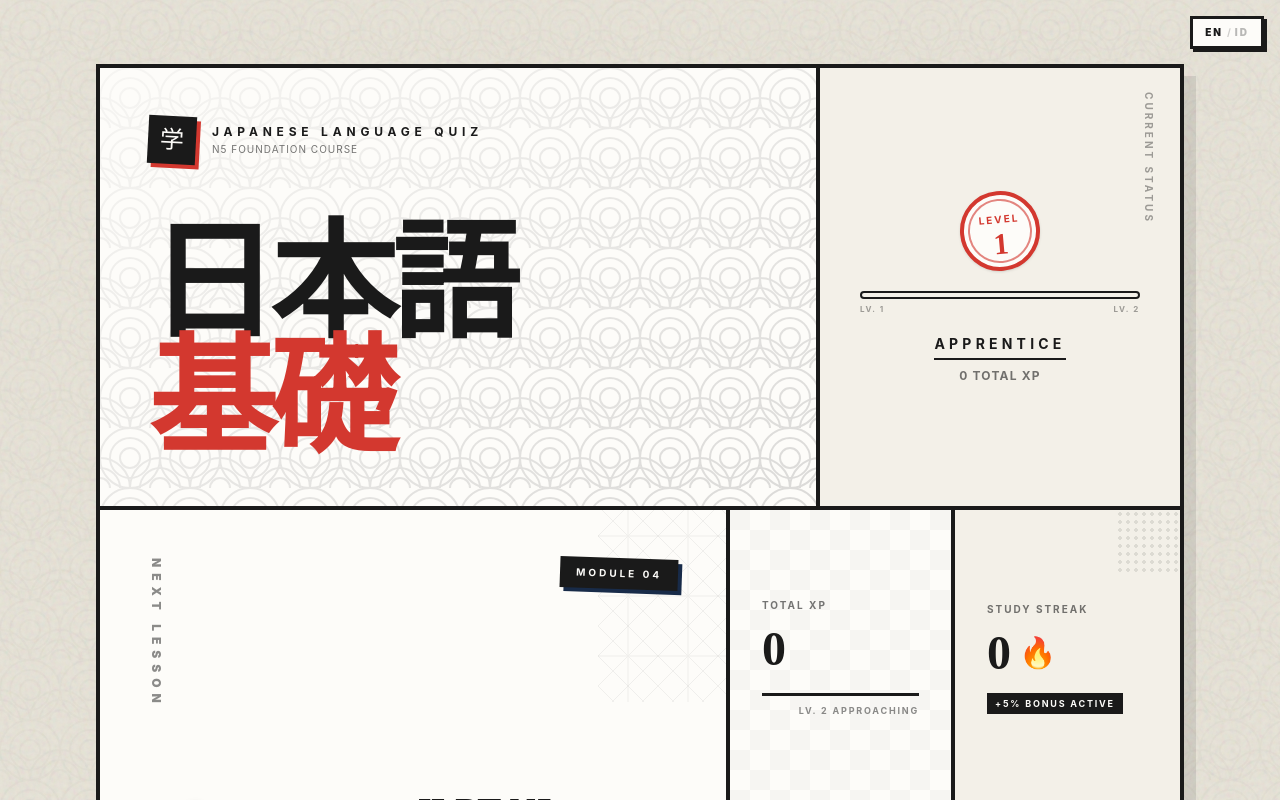
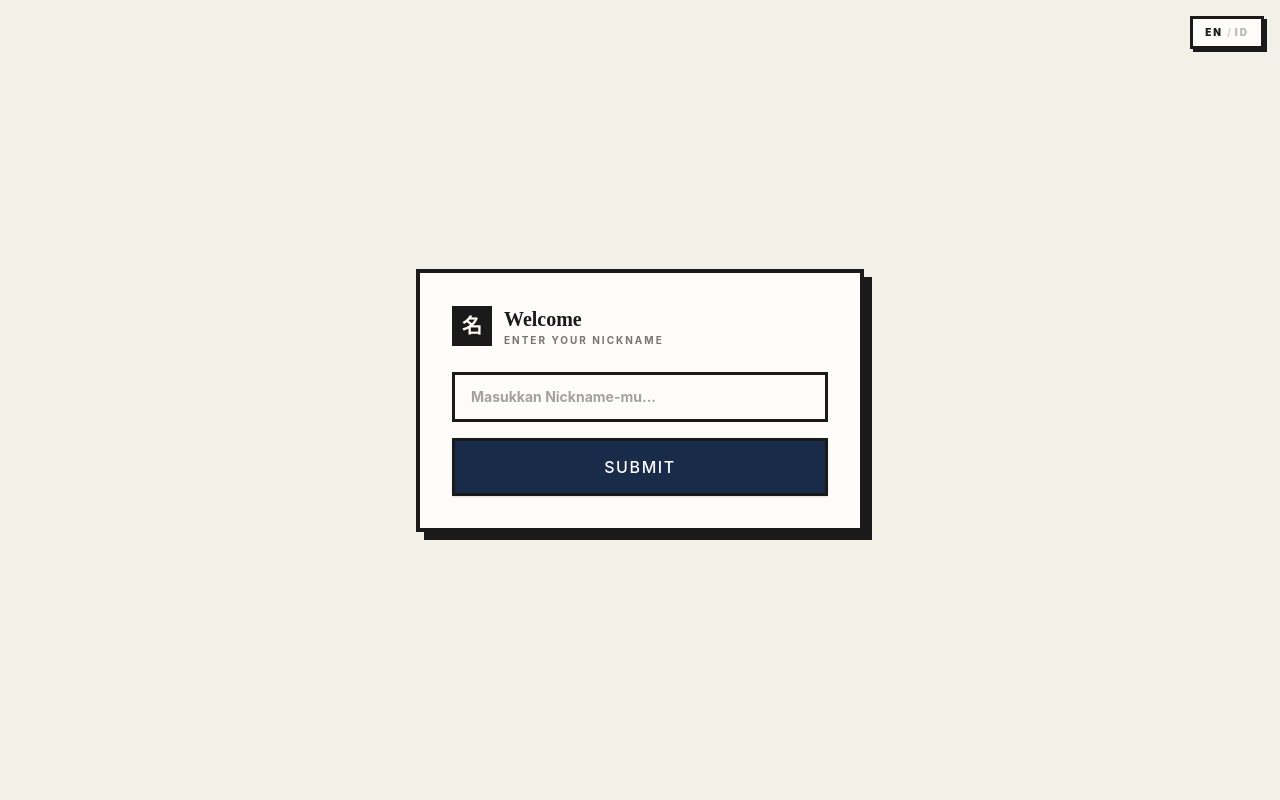
Before and after one commit to MaddLiebert/Japanese-quiz, a React (Vite) app: page / in a window 1280 px wide. Shown: the top 800 px of the page. Built offline with nearby package versions, Linux system fonts and the light colour scheme.

Commit message:
feat: implement soft login with username, modal, and greeting

```diff
--- a/src/features/progress/ProgressContext.jsx
+++ b/src/features/progress/ProgressContext.jsx
@@ -53,6 +53,14 @@ export const ProgressProvider = ({ children }) => {
     const saved = localStorage.getItem('achievements_unlocked');
     return saved ? JSON.parse(saved) : DEFAULT_ACHIEVEMENTS;
   });
+
+  const [username, setUsername] = useState(() => {
+    return localStorage.getItem('username') || '';
+  });
+
+  useEffect(() => {
+    localStorage.setItem('username', username);
+  }, [username]);
 
   useEffect(() => {
     localStorage.setItem('user_progress', JSON.stringify(progress));
@@ -142,6 +150,7 @@ export const ProgressProvider = ({ children }) => {
   return (
     <ProgressContext.Provider value={{
       progress, masteryData, weakItems, achievements, ACHIEVEMENT_META,
+      username, setUsername,
       addXp, setProgress, setMasteryData, setWeakItems, resetProgress
     }}>
       {children}
--- a/src/pages/Home.jsx
+++ b/src/pages/Home.jsx
@@ -1,3 +1,4 @@
+import { useState } from "react";
 import { motion } from "motion/react";
 import { Button } from "../components/ui/Button";
 import { useProgress } from "../features/progress/ProgressContext";
@@ -35,7 +36,8 @@ const AchievementStamp = ({ id, meta, index }) => (
 );
 
 export function Home() {
-  const { progress, weakItems, achievements, ACHIEVEMENT_META } = useProgress();
+  const { progress, weakItems, achievements, ACHIEVEMENT_META, username, setUsername } = useProgress();
+  const [inputName, setInputName] = useState("");
   const navigate = useNavigate();
   const { language } = useLanguage();
 
@@ -43,6 +45,63 @@ export function Home() {
 
   return (
     <div className="max-w-6xl mx-auto px-4 sm:px-8 py-8 sm:py-16 min-h-screen">
+      {/* Soft Login Modal */}
+      {!username && (
+        <div className="fixed inset-0 z-50 bg-kinari flex items-center justify-center p-4">
+          <motion.div
+            initial={{ scale: 0.9, opacity: 0 }}
+            animate={{ scale: 1, opacity: 1 }}
+            className="w-full max-w-md border-[4px] border-sumi bg-kinari-light p-8 shadow-[8px_8px_0_0_#1a1a1a] relative"
+          >
+            <div className="flex items-center gap-3 mb-6">
+              <div className="w-10 h-10 bg-sumi text-kinari-light flex items-center justify-center font-serif text-xl font-black">
+                名
+              </div>
+              <div>
+                <h3 className="text-xl font-serif font-black text-sumi">
+                  {language === 'id' ? 'Selamat Datang' : 'Welcome'}
+                </h3>
+                <p className="text-[10px] uppercase tracking-[0.2em] font-bold text-sumi/60">
+                  {language === 'id' ? 'Masukkan Nama Pengguna' : 'Enter Your Nickname'}
+                </p>
+              </div>
+            </div>
+
+            <form
+              onSubmit={(e) => {
+                e.preventDefault();
+                if (inputName.trim()) {
+                  setUsername(inputName.trim());
+                }
+              }}
+              className="flex flex-col gap-4"
+            >
+              <input
+                type="text"
+                required
+                value={inputName}
+                onChange={(e) => setInputName(e.target.value)}
+                placeholder="Masukkan Nickname-mu..."
+                className="w-full border-[3px] border-sumi bg-kinari px-4 py-3 text-sm font-bold text-sumi placeholder:text-sumi/40 focus:outline-none focus:bg-kinari-light transition-colors"
+                autoFocus
+              />
+              <Button
+                type="submit"
+                className="w-full bg-ai text-kinari-light rounded-none border-[3px] border-sumi text-xs py-3.5 uppercase font-bold tracking-widest shadow-[4px_4px_0_0_#1a1a1a] hover:shadow-[1px_1px_0_0_#1a1a1a] hover:translate-x-[2px] hover:translate-y-[2px] transition-all"
+              >
+                {language === 'id' ? 'Masuk' : 'Submit'}
+              </Button>
+            </form>
+          </motion.div>
+        </div>
+      )}
+
+      {/* Greeting */}
+      {username && (
+        <div className="text-xs uppercase tracking-widest font-bold text-sumi/60 mb-4">
+          Okaeri, {username} 🎌
+        </div>
+      )}
 
       {/* Outer Editorial Frame (Magazine Spread Concept) */}
       <motion.div
--- a/src/pages/Settings.jsx
+++ b/src/pages/Settings.jsx
@@ -4,7 +4,7 @@ import { useProgress } from "../features/progress/ProgressContext";
 import { useLanguage } from "../context/LanguageContext";
 
 export function Settings() {
-  const { resetProgress } = useProgress();
+  const { resetProgress, username, setUsername } = useProgress();
   const { language } = useLanguage();
   const navigate = useNavigate();
 
@@ -50,6 +50,30 @@ export function Settings() {
         </header>
 
         <div className="p-6 sm:p-12 relative z-10 space-y-16">
+
+          {/* Profile / General Settings */}
+          <section>
+            <div className="flex items-center gap-4 mb-8">
+              <h2 className="text-2xl font-serif font-bold text-sumi">
+                {language === 'id' ? 'Profil Pengguna' : 'User Profile'}
+              </h2>
+              <div className="h-[2px] flex-1 bg-sumi/10"></div>
+              <span className="text-[10px] uppercase tracking-[0.3em] font-bold text-sumi/40">名前</span>
+            </div>
+
+            <div className="border-[3px] border-sumi/20 bg-kinari p-6 sm:p-8">
+              <label className="block text-[10px] uppercase tracking-[0.3em] font-bold text-sumi/60 mb-3">
+                {language === 'id' ? 'Nama Panggilan / Nickname' : 'Nickname'}
+              </label>
+              <input
+                type="text"
+                value={username}
+                onChange={(e) => setUsername(e.target.value)}
+                placeholder="Masukkan Nickname-mu..."
+                className="w-full sm:max-w-md border-[3px] border-sumi bg-kinari-light px-4 py-3 text-sm font-bold text-sumi placeholder:text-sumi/40 focus:outline-none focus:border-ai transition-colors"
+              />
+            </div>
+          </section>
 
           {/* App info section */}
           <section>
```
